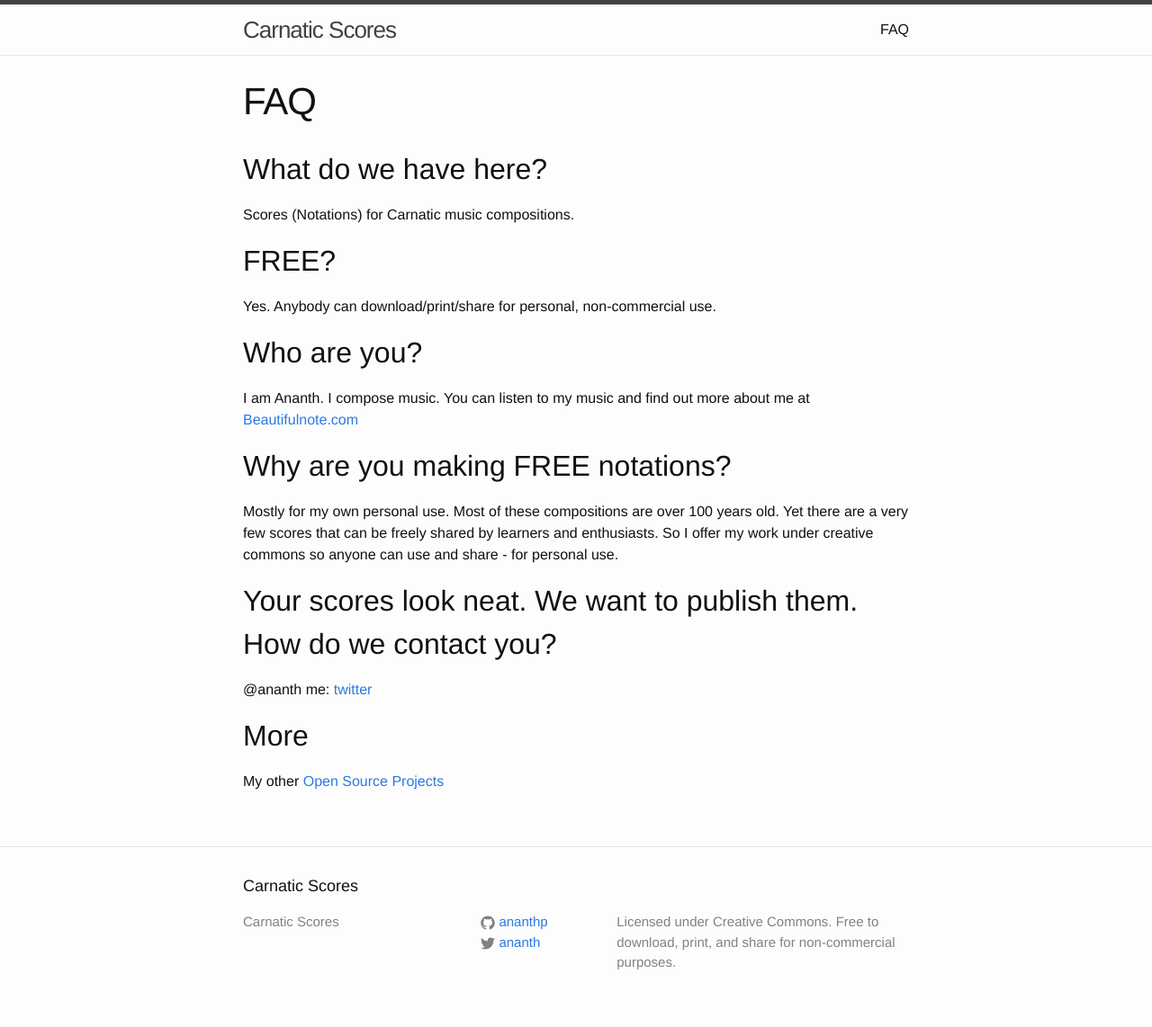
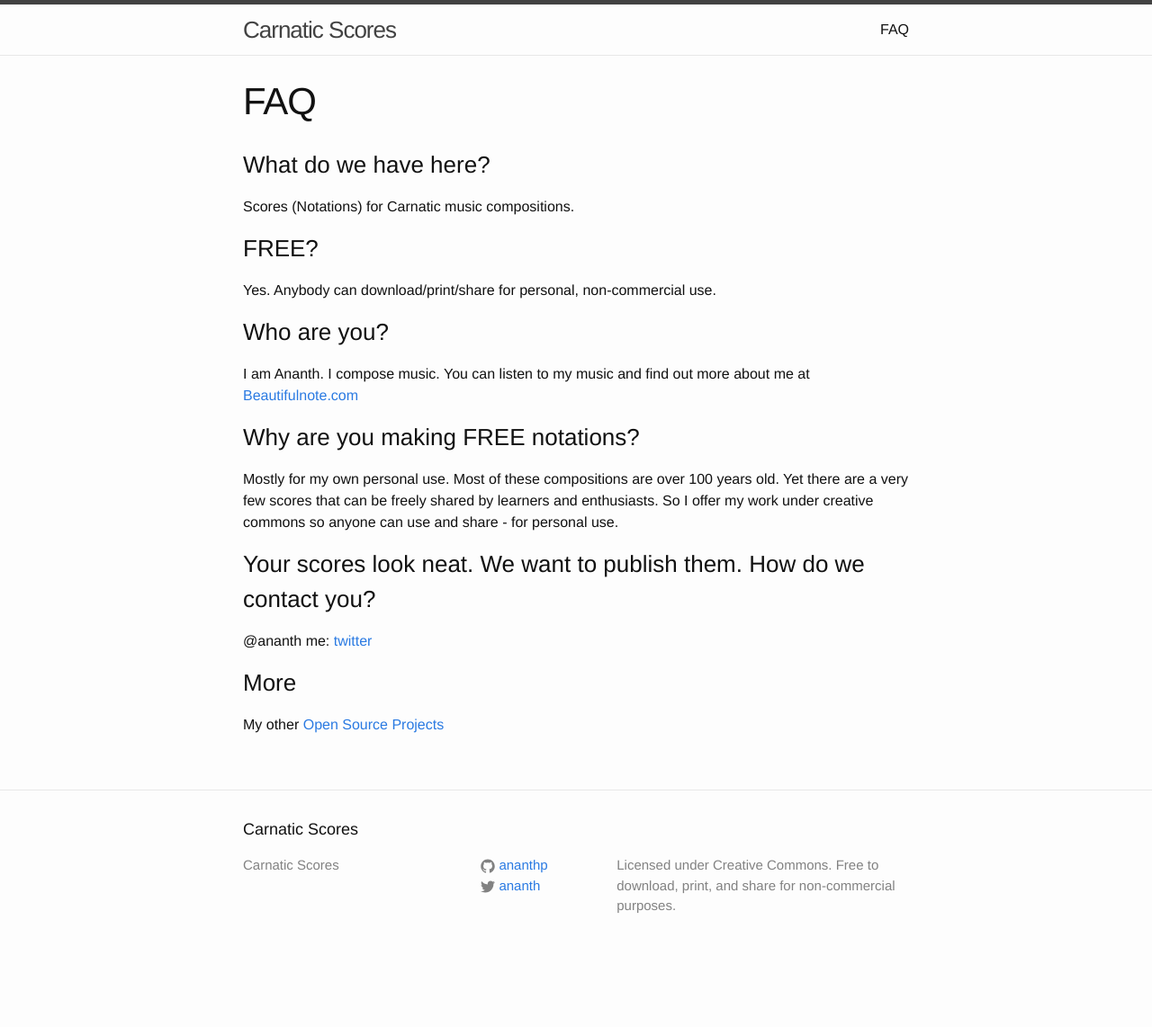
Before and after one commit to ananthp/carnatic_scores, a Jekyll site: the page built from FAQ.markdown, in a window 1280 px wide. Shown: the whole page at 90% size. Built offline with Jekyll 4.4.1, drawn with Linux system fonts in a browser that asks for light colours; after the commit the page ends 1079 px from its top, so only the background shows below that.

Commit message:
Questions are now h3

```diff
--- a/FAQ.markdown
+++ b/FAQ.markdown
@@ -4,27 +4,27 @@ title: FAQ
 permalink: /faq/
 ---
 
-##  What do we have here?
+###  What do we have here?
 
 Scores (Notations) for Carnatic music compositions.
 
-## FREE?
+### FREE?
 
 Yes. Anybody can download/print/share for personal, non-commercial use.
 
-## Who are you?
+### Who are you?
 
 I am Ananth. I compose music.  You can listen to my music and find out more about me at [Beautifulnote.com](http://beautifulnote.com/blog)
 
-## Why are you making FREE notations?
+### Why are you making FREE notations?
 
 Mostly for my own personal use. Most of these compositions are over 100 years old. Yet there are a very few scores that can be freely shared by learners and enthusiasts. So I offer my work under creative commons so anyone can use and share - for personal use.
 
-## Your scores look neat. We want to publish them. How do we contact you?
+### Your scores look neat. We want to publish them. How do we contact you?
 
 @ananth me: [twitter]
 
-## More
+### More
 
 My other [Open Source Projects](http://ananthp.github.io)
 
```
